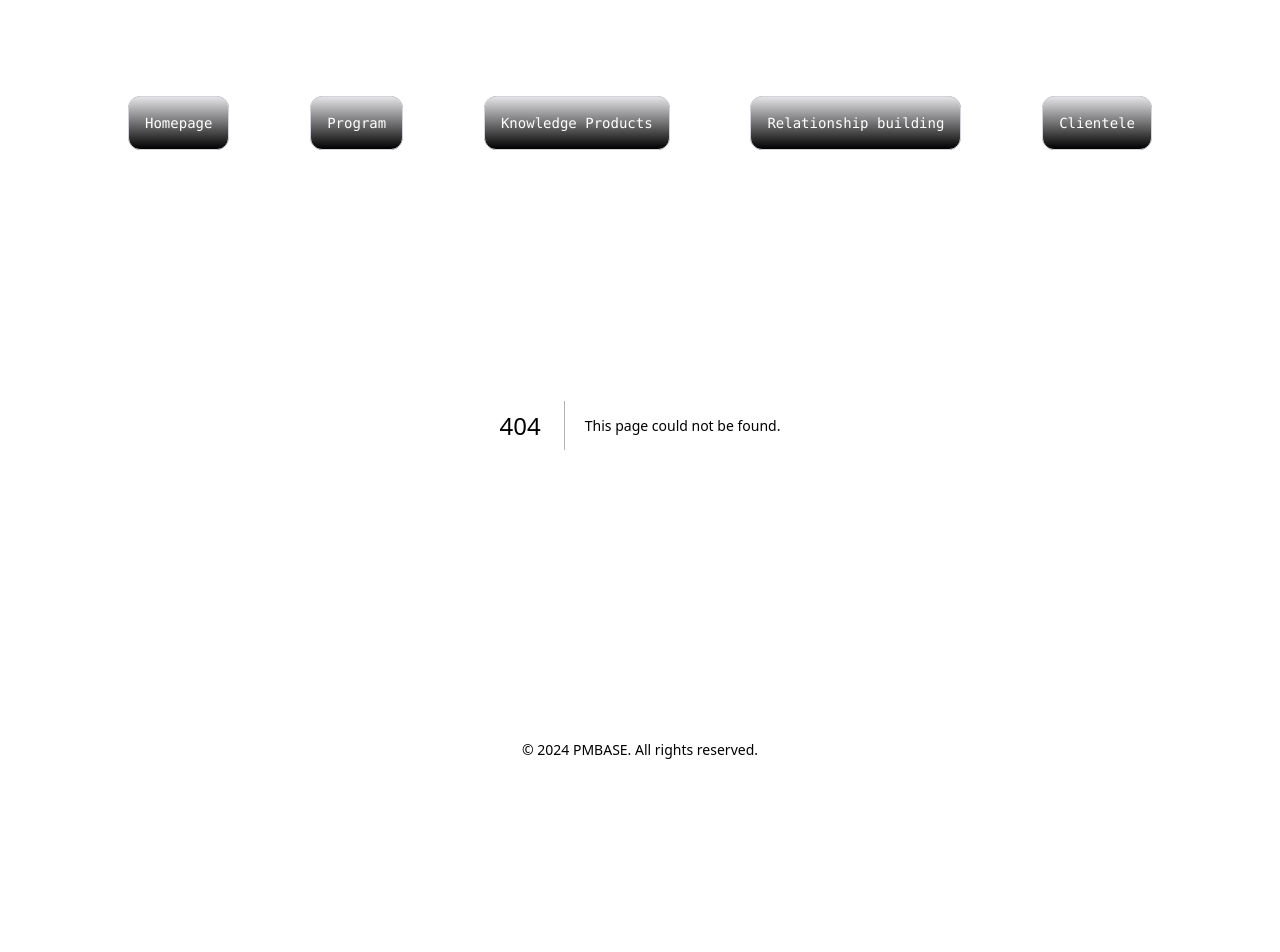
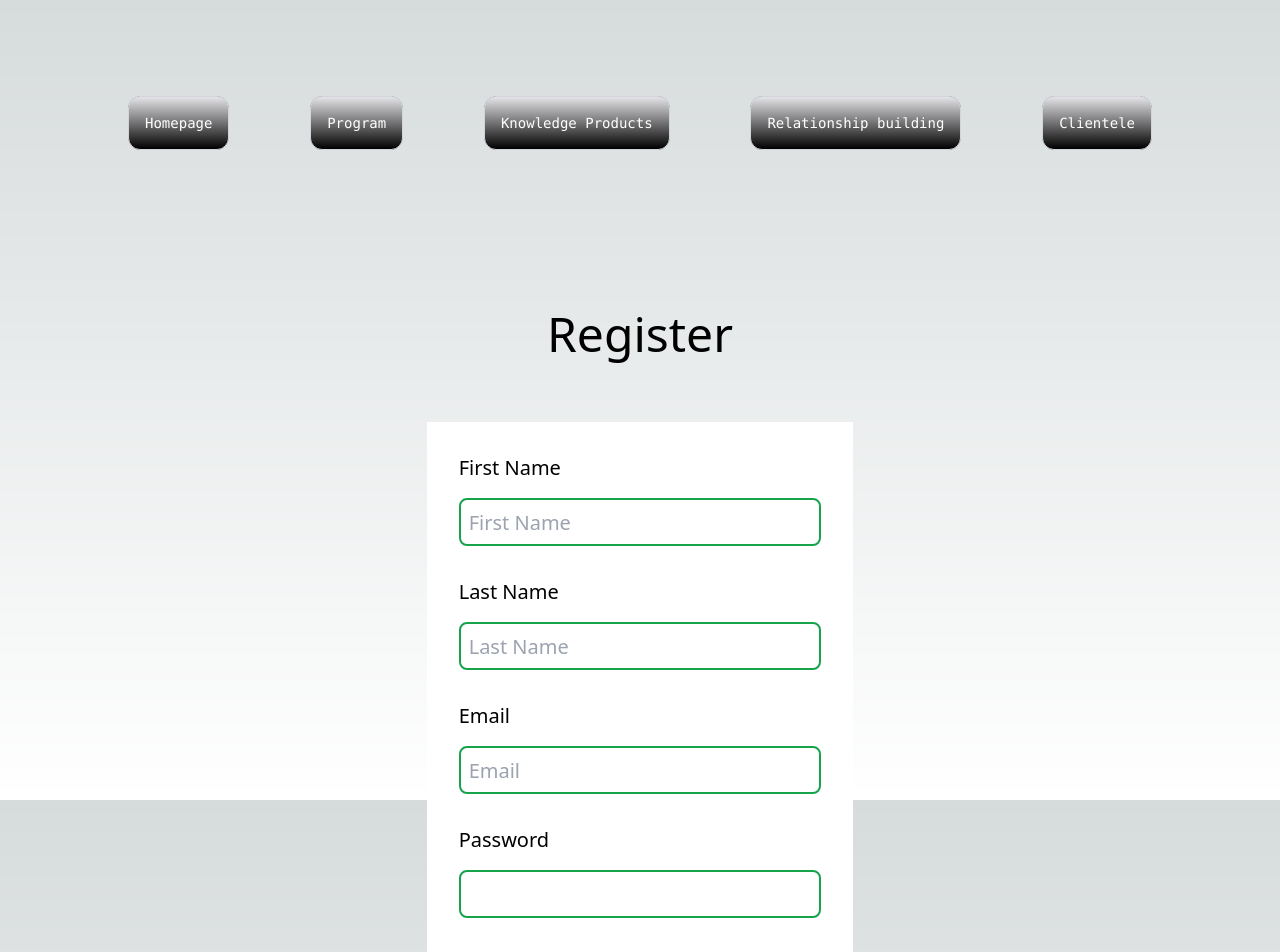
Before and after one commit to rosennabs/surveysalud, a Next.js app: page /registration in a window 1280 px wide. Before the commit this address had no page. Shown: the top 952 px of the page. Before the commit the page ends 800 px from the top, so only its background shows below. Built offline with nearby package versions, Linux system fonts and the light colour scheme.

Commit message:
Create login and registration forms and link them to homepage

```diff
--- /dev/null
+++ b/src/app/login/page.tsx
@@ -0,0 +1,72 @@
+"use client";
+
+import React from "react";
+import { Formik, Form } from "formik";
+import * as Yup from "yup";
+import FormField from "../../components/FormField";
+import Button from "../../components/Button";
+
+interface FormValues {
+  email: string;
+  password: string | number;
+}
+
+function Login() {
+  const initialValues: FormValues = {
+    email: "",
+    password: "",
+  };
+
+  const validationSchema = Yup.object({
+    email: Yup.string().email("Invalid email format").required("Required"),
+    password: Yup.string().required("Required"),
+  });
+
+  return (
+    <div className="pt-40 w-full flex flex-col items-center">
+      <h1 className="text-5xl pb-16">Login</h1>
+
+      <div className="bg-white w-1/3 text-xl p-4">
+
+      <Formik
+        initialValues={initialValues}
+
+        validationSchema={validationSchema}
+
+        onSubmit={(values, action) => {
+          console.log("Form values: ", values);
+          action.resetForm();
+          action.setSubmitting(false);
+        }}
+
+      >
+        {
+          formikProps => {
+            return (
+              <Form>
+                <FormField
+                  label='Email'
+                  name='email'
+                  type='email'
+                />
+
+                <FormField
+                  label='Password'
+                  name='password'
+                  type='password'
+                />
+
+                <Button />
+
+              </Form>
+            )
+          }
+        }
+
+        </Formik>
+      </div>
+    </div>
+  );
+}
+
+export default Login;
--- a/src/app/page.tsx
+++ b/src/app/page.tsx
@@ -1,11 +1,29 @@
-import Image from "next/image";
+
+import Link from 'next/link';
 
 
 export default function Home() {
   return (
     <div className="flex flex-col items-center justify-center h-screen">
-      <div className="flex place-items-center before:absolute before:h-[300px] before:w-full before:-translate-x-1/2 before:rounded-full before:bg-gradient-radial before:from-white before:to-transparent before:blur-2xl before:content-[''] after:absolute after:-z-20 after:h-[180px] after:w-full after:translate-x-1/3 after:bg-gradient-conic after:from-sky-200 after:via-blue-200 after:blur-2xl after:content-[''] before:dark:bg-gradient-to-br before:dark:from-transparent before:dark:to-blue-700 before:dark:opacity-10 after:dark:from-sky-900 after:dark:via-[#0141ff] after:dark:opacity-40 sm:before:w-[480px] sm:after:w-[240px] before:lg:h-[360px]">
-       <h1 className="text-6xl text-black">PMBASE</h1>
+      <div className="flex flex-col place-items-center before:absolute before:h-[300px] before:w-full before:-translate-x-1/2 before:rounded-full before:bg-gradient-radial before:from-white before:to-transparent before:blur-2xl before:content-[''] after:absolute after:-z-20 after:h-[180px] after:w-full after:translate-x-1/3 after:bg-gradient-conic after:from-sky-200 after:via-blue-200 after:blur-2xl after:content-[''] before:dark:bg-gradient-to-br before:dark:from-transparent before:dark:to-blue-700 before:dark:opacity-10 after:dark:from-sky-900 after:dark:via-[#0141ff] after:dark:opacity-40 sm:before:w-[480px] sm:after:w-[240px] before:lg:h-[360px]">
+
+
+        <h1 className="text-6xl text-black pb-16">PMBASE</h1>
+
+
+          <Link href='/login'>
+            <p className="pr-4">
+              Login</p>
+
+          </Link>
+
+          <Link href='/registration'>
+            <p className="pr-4">
+              Registration</p>
+
+          </Link>
+
+
       </div>
      </div>
   );
--- /dev/null
+++ b/src/app/registration/page.tsx
@@ -0,0 +1,99 @@
+"use client";
+
+import React from "react";
+import { Formik, Form } from "formik";
+import * as Yup from "yup";
+import FormField from "../../components/FormField";
+import Button from "../../components/Button";
+
+interface FormValues {
+  first_name: string;
+  last_name: string;
+  email: string;
+  password: string | number;
+  confirm_password: string | number;
+}
+
+function Login() {
+  const initialValues: FormValues = {
+    first_name: "",
+    last_name: "",
+    email: "",
+    password: "",
+    confirm_password: ""
+  };
+
+  const validationSchema = Yup.object({
+    first_name: Yup.string().required("Required"),
+    last_name: Yup.string().required("Required"),
+    email: Yup.string().email("Invalid email format").required("Required"),
+    password: Yup.string().required("Required"),
+    confirm_password: Yup.string().required("Required"),
+  });
+
+  return (
+    <div className="pt-40 w-full flex flex-col items-center">
+      <h1 className="text-5xl pb-16">Register</h1>
+
+      <div className="bg-white w-1/3 text-xl p-4">
+
+        <Formik
+          initialValues={initialValues}
+
+          validationSchema={validationSchema}
+
+          onSubmit={(values, action) => {
+            console.log("Form values: ", values);
+            action.resetForm();
+            action.setSubmitting(false);
+          }}
+
+        >
+          {
+            formikProps => {
+              return (
+                <Form>
+                  <FormField
+                    label='First Name'
+                    name='first_name'
+                    placeholder='First Name'
+                  />
+                  <FormField
+                    label='Last Name'
+                    name='last_name'
+                    placeholder='Last Name'
+                  />
+                  <FormField
+                    label='Email'
+                    name='email'
+                    type='email'
+                    placeholder='Email'
+                  />
+
+                  <FormField
+                    label='Password'
+                    name='password'
+                    type='password'
+
+                  />
+
+                  <FormField
+                    label='Confirm Password'
+                    name='confirm_password'
+                    type='password'
+
+                  />
+                  <Button />
+
+                </Form>
+              );
+            }
+          }
+
+        </Formik>
+      </div>
+    </div>
+  );
+}
+
+export default Login;
--- a/src/app/relationships/page.tsx
+++ b/src/app/relationships/page.tsx
@@ -89,7 +89,7 @@ function Relationships() {
           initialValues={initialValues}
           validationSchema={validationSchema}
           onSubmit={(values, actions) => {
-            console.log("Submitted values: ", values);
+            //console.log("Submitted values: ", values);
 
             actions.resetForm();
             actions.setSubmitting(false);
@@ -97,7 +97,7 @@ function Relationships() {
         >
           {(formikProps) => {
             //console.log(formikProps);
-            const { isSubmitting, values } = formikProps;
+            const { isSubmitting } = formikProps;
 
             return (
               <Form className="flex flex-wrap text-2xl">
@@ -186,9 +186,9 @@ function Relationships() {
                                       />
                                     </td>
 
-                                    <td>
+                                    <td >
                                       <button
-                                        className="py-2 px-6 bg-gray-300 rounded-xl shadow-xl"
+                                        className="py-2 px-6 h-12 bg-gray-300 rounded-xl shadow-xl"
                                         type="button"
                                         onClick={() => {
                                           remove(index);
@@ -201,7 +201,7 @@ function Relationships() {
                                 )
                               )}
                               <tr>
-                                <td colSpan="5">
+                                <td colSpan="5" >
                                   <button
                                     className="mt-4 py-2 px-6 bg-gray-300 rounded-xl shadow-xl"
                                     type="button"
```
